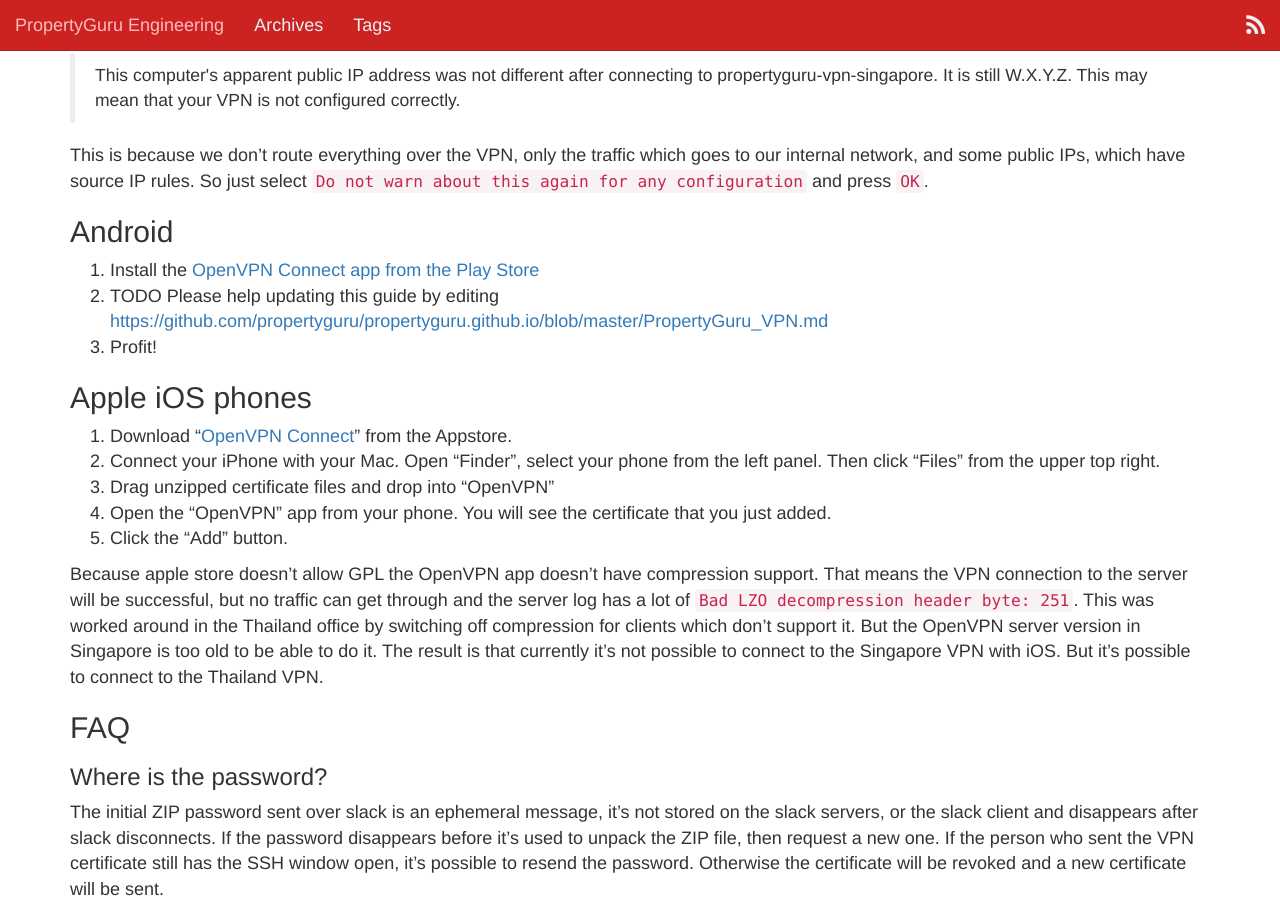
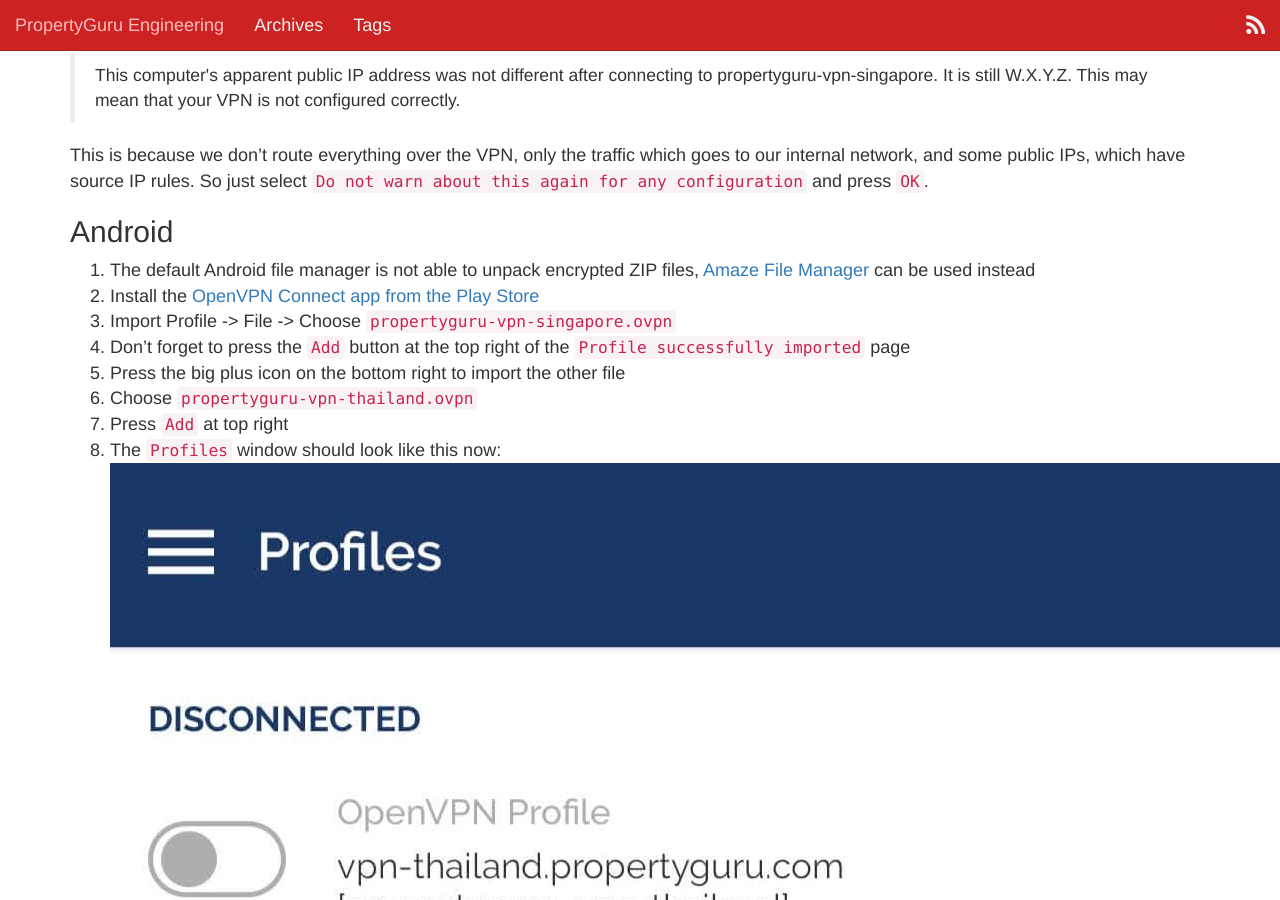
Before and after one commit to propertyguru/propertyguru.github.io, a Jekyll site: the page built from PropertyGuru_VPN.md, in a window 1280 px wide and 900 px high, scrolled down 2860 px. Built offline with Jekyll 4.4.1, drawn with Linux system fonts in a browser that asks for light colours; nearby versions of some CDN libraries; our own code applies the rules of GitHub Pages for plain Markdown files; some of the changed text lies outside the part shown.

Commit message:
PropertyGuru_VPN.md: Add better android instructions

```diff
--- a/PropertyGuru_VPN.md
+++ b/PropertyGuru_VPN.md
@@ -63,9 +63,14 @@
 This is because we don't route everything over the VPN, only the traffic which goes to our internal network, and some public IPs, which have source IP rules. So just select `Do not warn about this again for any configuration` and press `OK`.
 
 ## Android
+0. The default Android file manager is not able to unpack encrypted ZIP files, [Amaze File Manager](https://play.google.com/store/apps/details?id=com.amaze.filemanager) can be used instead
 1. Install the [OpenVPN Connect app from the Play Store](https://play.google.com/store/apps/details?id=net.openvpn.openvpn)
-2. TODO Please help updating this guide by editing <https://github.com/propertyguru/propertyguru.github.io/blob/master/PropertyGuru_VPN.md>
-3. Profit!
+2. Import Profile -> File -> Choose `propertyguru-vpn-singapore.ovpn`
+3. Don't forget to press the `Add` button at the top right of the `Profile successfully imported` page
+4. Press the big plus icon on the bottom right to import the other file
+5. Choose `propertyguru-vpn-thailand.ovpn`
+6. Press `Add` at top right
+7. The `Profiles` window should look like this now: ![](android_6_profiles_sg_th.jpg)
 
 ## Apple iOS phones
 1. Download “[OpenVPN Connect](https://apps.apple.com/th/app/openvpn-connect/id590379981)” from the Appstore.
@@ -92,6 +97,10 @@
 By default we only send traffic over the VPN which needs VPN. We don't set the default route to go over the VPN, so only traffic to the propertyguru websites should go over the VPN, the traffic to other websites will avoid the VPN. We don't want to slow down traffic to the rest of the internet by forcing it to go over the VPN. We also don't want unnecessary traffic to go over the office internet connections. But we don't prevent the VPN to be used as a default gateway, in case it's needed.
 
 For Linux NetworkManager to use the VPN for all traffic: open the VPN connection settings, and under `IPv4 Settings -> Routes...` switch off `Use this connection only for resources on its network`. This will add a default route over the VPN.
+
+### Android: No internet connection after connecting to the VPN
+Under `WiFi & network` change `Private DNS` from `Private DNS provider hostname` to `Automatic`.
+![](android_private_dns_mode.png)
 
 ### VPN not working after 2021-09-30
 If you got your VPN configuration file before 2021-09-21 and it stopped working exactly at 2021-09-30 22:01:15 SGT (21:01:15 ICT), then it's because of the [IdentTrust DST Root CA X3 certificate expiration](https://scotthelme.co.uk/lets-encrypt-old-root-expiration/).
```
Also changed, not shown: PropertyGuru_VPN/android_0_permission.jpg (added), PropertyGuru_VPN/android_1_file_sg.jpg (added), PropertyGuru_VPN/android_2_file_sg_imported.jpg (added), PropertyGuru_VPN/android_3_profiles_sg_only.jpg (added), PropertyGuru_VPN/android_4_file_th.jpg (added), PropertyGuru_VPN/android_5_file_th_imported.jpg (added), PropertyGuru_VPN/android_6_profiles_sg_th.jpg (added), PropertyGuru_VPN/android_private_dns_mode.png (added).
